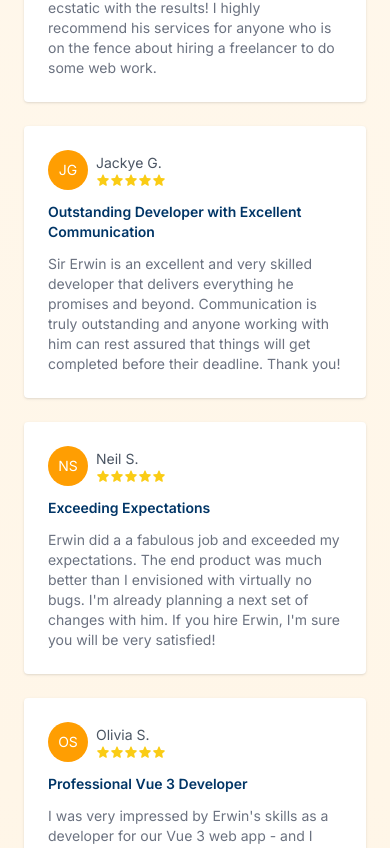
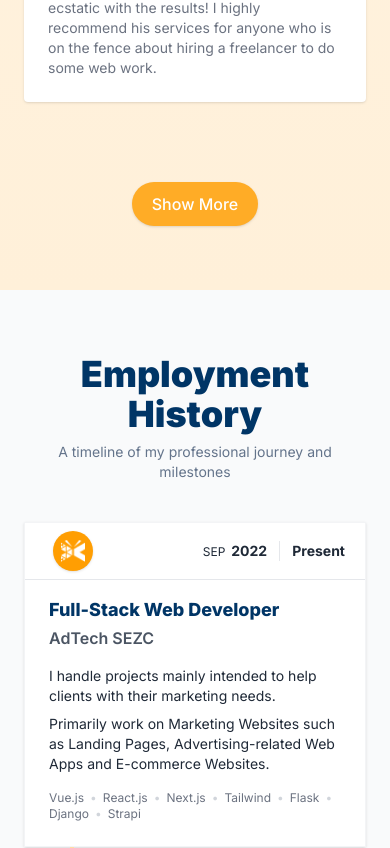
Before and after one commit to erwinmesi/v2.mesi.dev, a Next.js app: page / in a window 390 px wide. Shown: the part 9054-9902 px from the top of the page. Built offline with nearby package versions, Linux system fonts and the light colour scheme.

Commit message:
feat(reviews): add limiter

```diff
--- a/app/components/HomeReviews.tsx
+++ b/app/components/HomeReviews.tsx
@@ -1,9 +1,30 @@
-import { reviews } from '@/app/configs/reviews'
+'use client'
+
+import { reviews as origReviews } from '@/app/configs/reviews'
 import { StarIcon } from '@heroicons/react/20/solid'
+import cn from 'classnames'
+import { useMemo, useState } from 'react'
+
+const REVIEWS_LIMIT = 6
 
 function HomeReviews() {
+  const [limit, setLimit] = useState(REVIEWS_LIMIT)
+
+  const limited = useMemo(() => limit === REVIEWS_LIMIT, [limit])
+
+  const reviews = useMemo(() => {
+    return origReviews.filter((review) => review.published).slice(0, limit)
+  }, [limit])
+
+  const toggleReviewsLimit = () => {
+    setLimit(limited ? origReviews.length : REVIEWS_LIMIT)
+  }
+
   return (
-    <section id="home-reviews" className="bg-gradient-to-b from-primary-50 to-primary-100">
+    <section
+      id="home-reviews"
+      className="bg-gradient-to-b from-primary-50 to-primary-100"
+    >
       <div className="pt-8 pb-16 px-6 sm:px-8 md:px-10 lg:px-12 xl:px-14 2xl:px-16">
         <div className="mb-10 text-center">
           <h2 className="section-header">Client Testimonials</h2>
@@ -11,10 +32,12 @@ function HomeReviews() {
             Client insights on our successful collaborations
           </p>
         </div>
-        <div className="grid md:grid-cols-2 xl:grid-cols-3 2xl:grid-cols-4 gap-6">
-          {reviews.map(
-            (review, index) =>
-              review.published && (
+        <div
+          className={cn('grid md:grid-cols-2 xl:grid-cols-3 gap-6', {
+            '2xl:grid-cols-4': limit > 6,
+          })}
+        >
+          {reviews.map((review, index) => (
             <div
               key={index}
               className="p-6 shadow rounded text-sm text-typo-500 bg-white"
@@ -44,8 +67,15 @@ function HomeReviews() {
               </h3>
               <blockquote>{review.message}</blockquote>
             </div>
-              )
-          )}
+          ))}
+        </div>
+        <div className="flex justify-center mt-20">
+          <button
+            className={cn('btn', limited ? 'btn-primary' : 'btn-light')}
+            onClick={toggleReviewsLimit}
+          >
+            {limited ? 'Show More' : 'Show Less'}
+          </button>
         </div>
       </div>
     </section>
```
Lines whose indentation alone changed are shown as unchanged.
